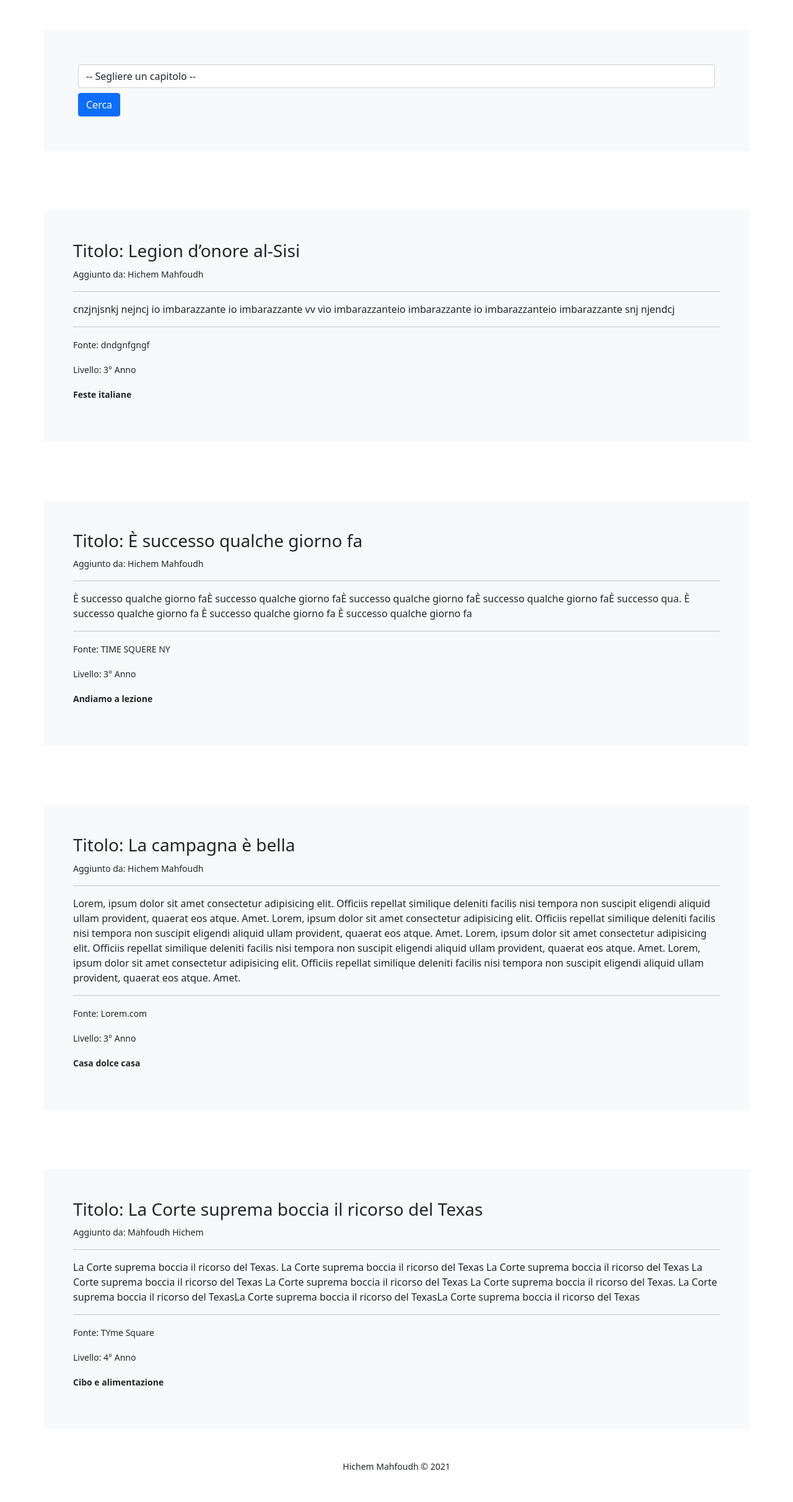
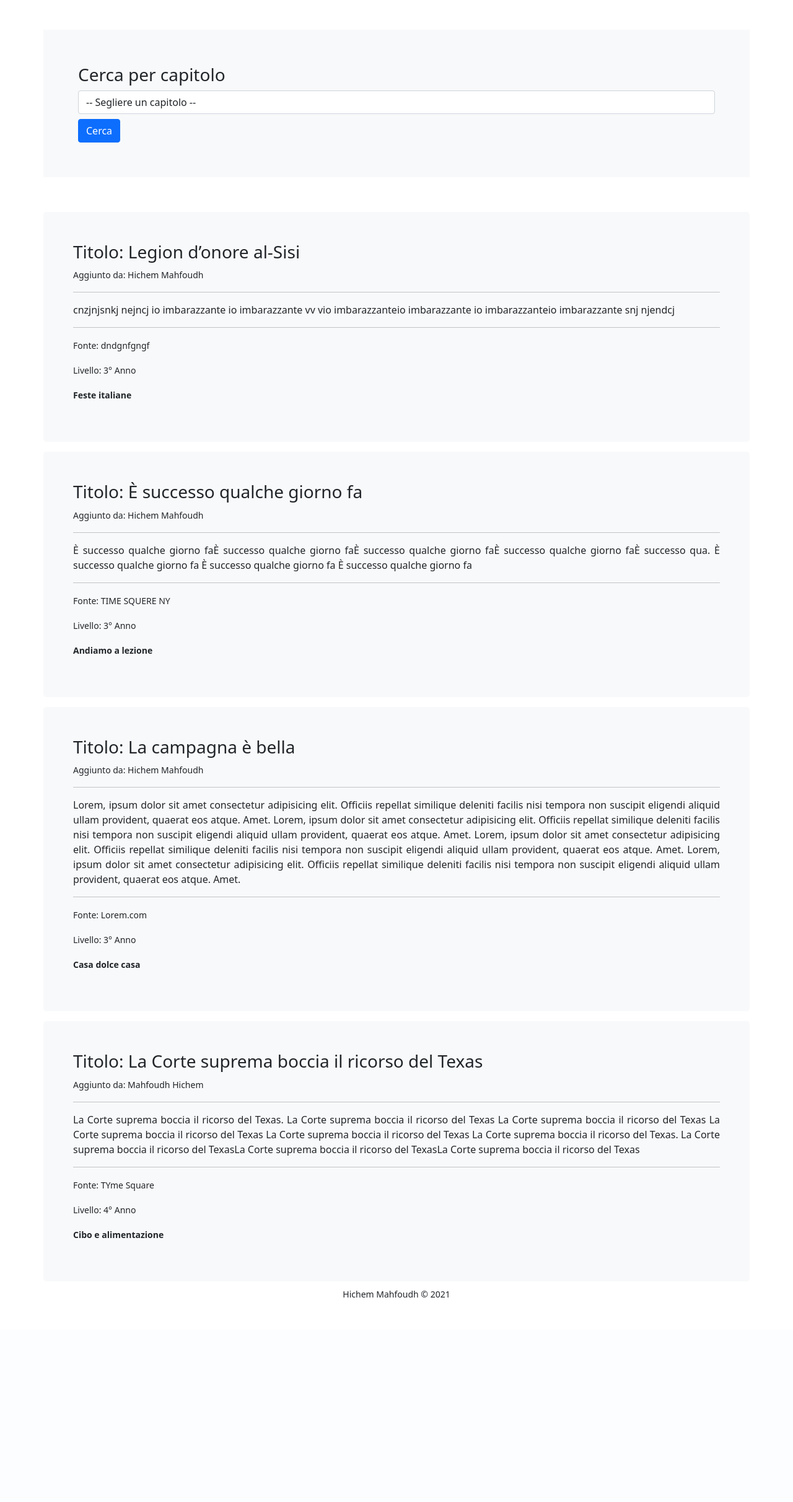
Before and after one commit to Hichem70/trova-testo, a Flask app: page /home in a window 1280 px wide. Shown: the part 56-2480 px from the top of the page at 62% size. After the commit the page ends 2150 px from the top, so only its background shows below. Run offline with Flask 2, Linux system fonts and the light colour scheme; data comes from the database, SQL or seed files in the repository.

Commit message:
added welcome screen and fixed few thing like text align etc...

```diff
--- a/main.py
+++ b/main.py
@@ -39,6 +39,9 @@ class Text(db.Model):
         self.contribuente = contribuente
         self.chapter_id = chapter_id
 
+@app.route('/')
+def welcome():
+    return render_template('welcome.html')
 
 @app.route('/login', methods=['GET', 'POST'])
 def login():
@@ -154,7 +157,6 @@ def edit(id):
     return render_template('edit.html', text=text, chapters=chapters)
 
 @app.route('/home', methods=['POST', 'GET'])
-@app.route('/', methods=['POST', 'GET'])
 def index():
 
     chapters = Chapter.query.all()
--- a/templates/home.html
+++ b/templates/home.html
@@ -4,6 +4,7 @@
 
     {% if texts %}
         <form class="container p-5 m-5 bg-light" action="" method="post">
+            <h3 class="m-2">Cerca per capitolo</h3>
 
             <div class="m-2">
                 <select class="form-control" name="chapterId" id="">
@@ -23,11 +24,11 @@
         </form>
 
         {% for text in texts %}
-            <div class="container-md p-5 m-5 rounded-5 bg-light">
+            <div class="container-md p-5 m-2 rounded-5 bg-light">
                 <h3>Titolo: {{text.title}}</h3>
                 <p><small>Aggiunto da: <b>{{text.contribuente}}</b></small></p>
                 <hr>
-                <p>{{text.content}}</p>
+                <p style="text-align: justify;">{{text.content}}</p>
                 <hr>
                 <p><small>Fonte: {{text.source}}</small></p>
                 <p><small>Classe: {{text.level}}</small></p>
@@ -38,6 +39,7 @@
     {% else %}
 
         <form class="container p-5 m-5 bg-light" action="" method="post">
+            <h3 class="m-2">Cerca per capitolo</h3>
             <div class="m-2">
                 <select class="form-control" name="chapterId" id="">
                     <option value="">-- Segliere un capitolo --</option>
@@ -56,11 +58,11 @@
         </form>
 
         {% for all_text in all_texts %}
-            <div class="container-md p-5 m-5 rounded-5 bg-light">
+            <div class="container-md p-5 m-2 rounded-3 bg-light">
                 <h3>Titolo: {{all_text.title}}</h3>
                 <p><small>Aggiunto da: {{all_text.contribuente}}</small></p>
                 <hr>
-                <p>{{all_text.content}}</p>
+                <p style="text-align: justify;">{{all_text.content}}</p>
                 <hr>
                 <p><small>Fonte: {{all_text.source}}</small></p>
                 <p><small>Livello: {{all_text.level}}</small></p>
```
Also changed, not shown: templates/welcome.html (added, +28 -0 lines).
